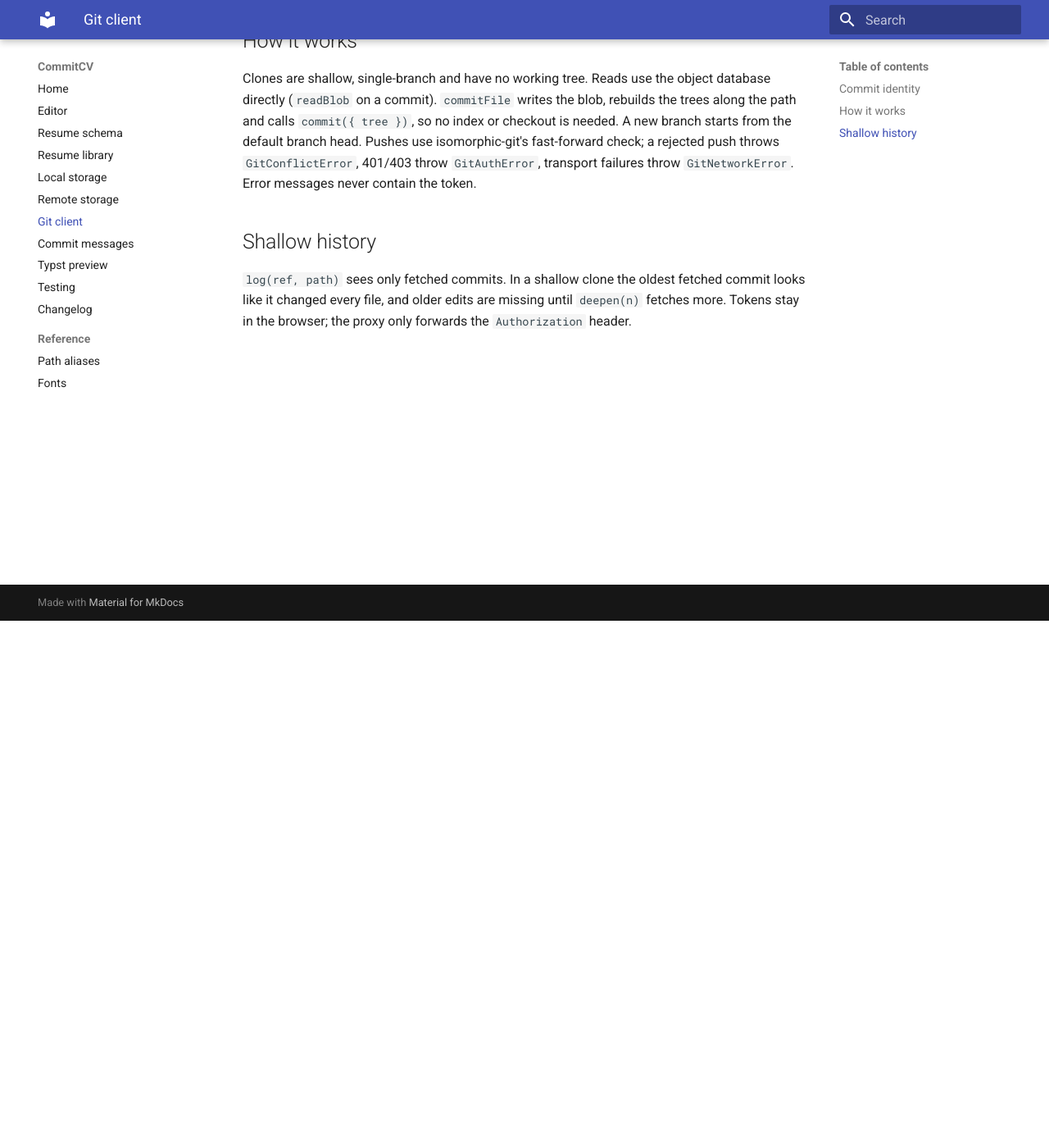
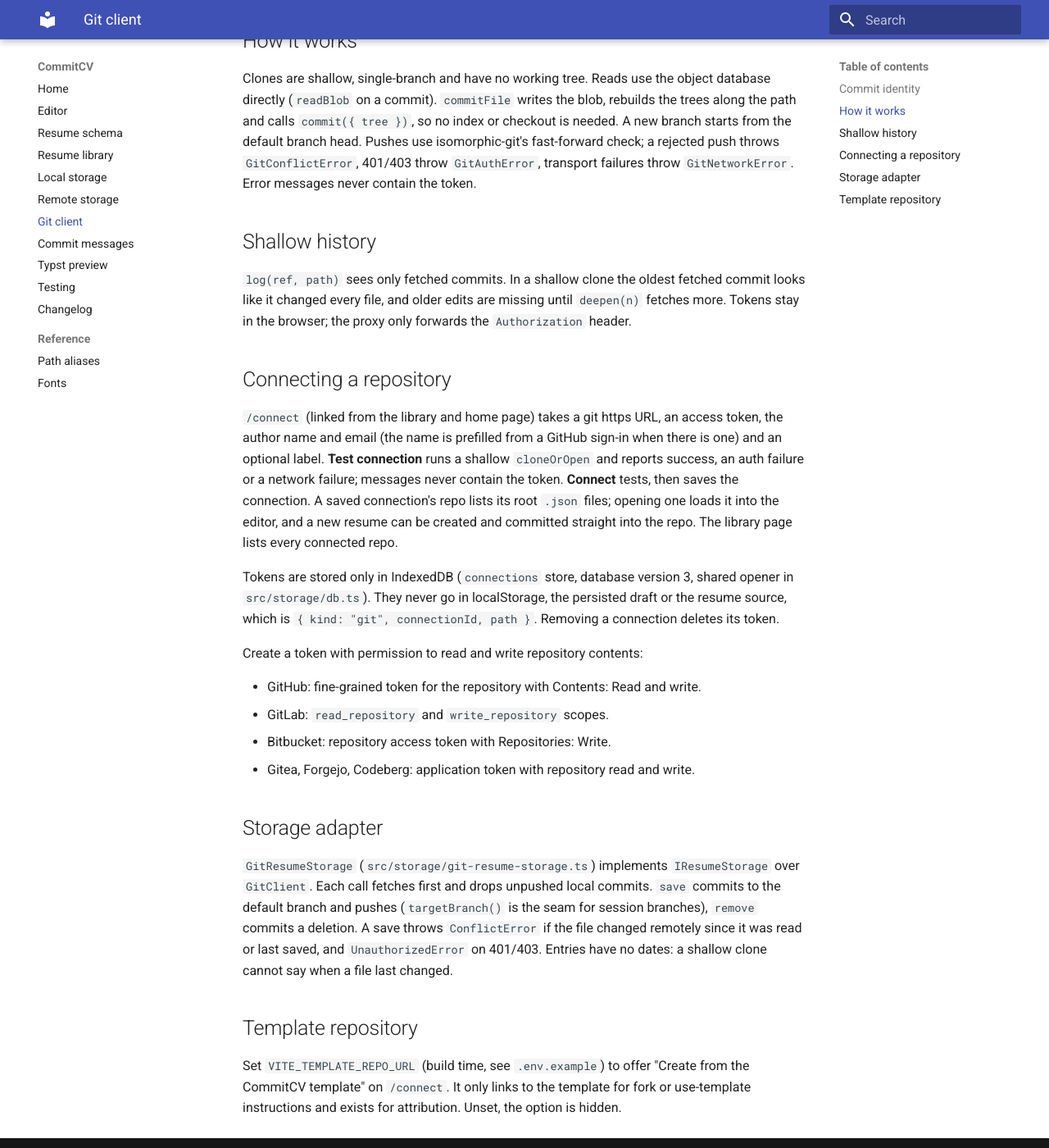
Before and after one commit to CommitCV/CommitCV, an MkDocs documentation site: the page built from docs/git-sync.md, in a window 1280 px wide and 1400 px high, scrolled down 643 px. Shown: the whole window at 82% size. Built offline with MkDocs 1.6.1 and Material for MkDocs 9.7.7, drawn with Linux system fonts in a browser that asks for light colours; some of the changed text lies outside the part shown.

Commit message:
docs: describe connect flow and token handling

```diff
--- a/docs/git-sync.md
+++ b/docs/git-sync.md
@@ -1,7 +1,7 @@
 # Git client
 
 `src/git/` is the low-level layer for syncing resumes to any https git host
-with isomorphic-git. It has no UI and is not wired into the store yet.
+with isomorphic-git. The connect flow and storage adapter below build on it.
 
 - `remote-config.ts`: `parseRepoUrl` (https only; SSH URLs and URLs with
   embedded credentials are rejected), `detectProvider`, `authFor` (per-host
@@ -35,3 +35,43 @@ head. Pushes use isomorphic-git's fast-forward check; a rejected push throws
 fetched commit looks like it changed every file, and older edits are missing
 until `deepen(n)` fetches more. Tokens stay in the browser; the proxy only
 forwards the `Authorization` header.
+
+## Connecting a repository
+
+`/connect` (linked from the library and home page) takes a git https URL, an
+access token, the author name and email (the name is prefilled from a GitHub
+sign-in when there is one) and an optional label. **Test connection** runs a
+shallow `cloneOrOpen` and reports success, an auth failure or a network
+failure; messages never contain the token. **Connect** tests, then saves the
+connection. A saved connection's repo lists its root `.json` files; opening
+one loads it into the editor, and a new resume can be created and committed
+straight into the repo. The library page lists every connected repo.
+
+Tokens are stored only in IndexedDB (`connections` store, database version 3,
+shared opener in `src/storage/db.ts`). They never go in localStorage, the
+persisted draft or the resume source, which is
+`{ kind: "git", connectionId, path }`. Removing a connection deletes its token.
+
+Create a token with permission to read and write repository contents:
+
+- GitHub: fine-grained token for the repository with Contents: Read and write.
+- GitLab: `read_repository` and `write_repository` scopes.
+- Bitbucket: repository access token with Repositories: Write.
+- Gitea, Forgejo, Codeberg: application token with repository read and write.
+
+## Storage adapter
+
+`GitResumeStorage` (`src/storage/git-resume-storage.ts`) implements
+`IResumeStorage` over `GitClient`. Each call fetches first and drops unpushed
+local commits. `save` commits to the default branch and pushes (`targetBranch()`
+is the seam for session branches), `remove` commits a deletion. A save throws
+`ConflictError` if the file changed remotely since it was read or last saved,
+and `UnauthorizedError` on 401/403. Entries have no dates: a shallow clone
+cannot say when a file last changed.
+
+## Template repository
+
+Set `VITE_TEMPLATE_REPO_URL` (build time, see `.env.example`) to offer "Create
+from the CommitCV template" on `/connect`. It only links to the template for
+fork or use-template instructions and exists for attribution. Unset, the
+option is hidden.
```
Also changed, not shown: docs/remote-storage.md (+6 -0 lines).
